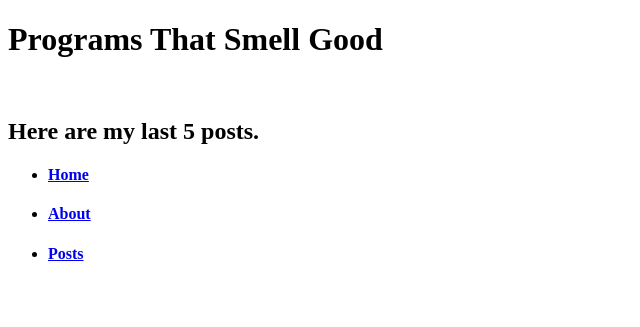
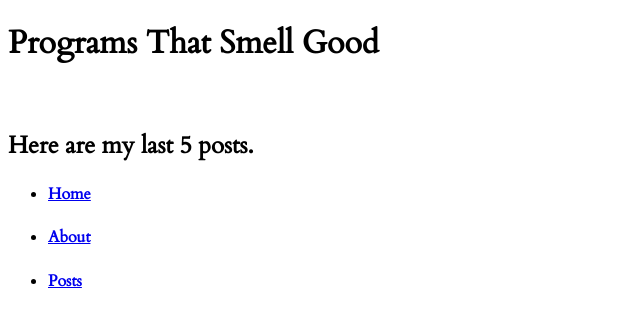
Before and after one commit to joelburget/formative, a Django app: template templates/homepage.html in a window 1280 px wide. Shown: the top 327 px of the page, without its empty margins (0-640 px from the left). Run offline with Django 3.2, Linux system fonts and the light colour scheme; the template is opened without the code that fills it, so the values that code supplies are empty; some libraries are stand-ins or nearby versions.

Commit message:
Change homepage font (for linux users).

```diff
--- a/templates/homepage.html
+++ b/templates/homepage.html
@@ -2,6 +2,10 @@
 
 {% block title %}Welcome!{% endblock %}
 {% block header %}
+  <link href='http://fonts.googleapis.com/css?family=Cardo&subset=latin' rel='stylesheet' type='text/css'>
+  <style>
+    body, h1, h2, h3, h4 {font-family: 'Cardo', arial, serif;}
+  </style>
 {% endblock %}
 
 {% block content %}
```
